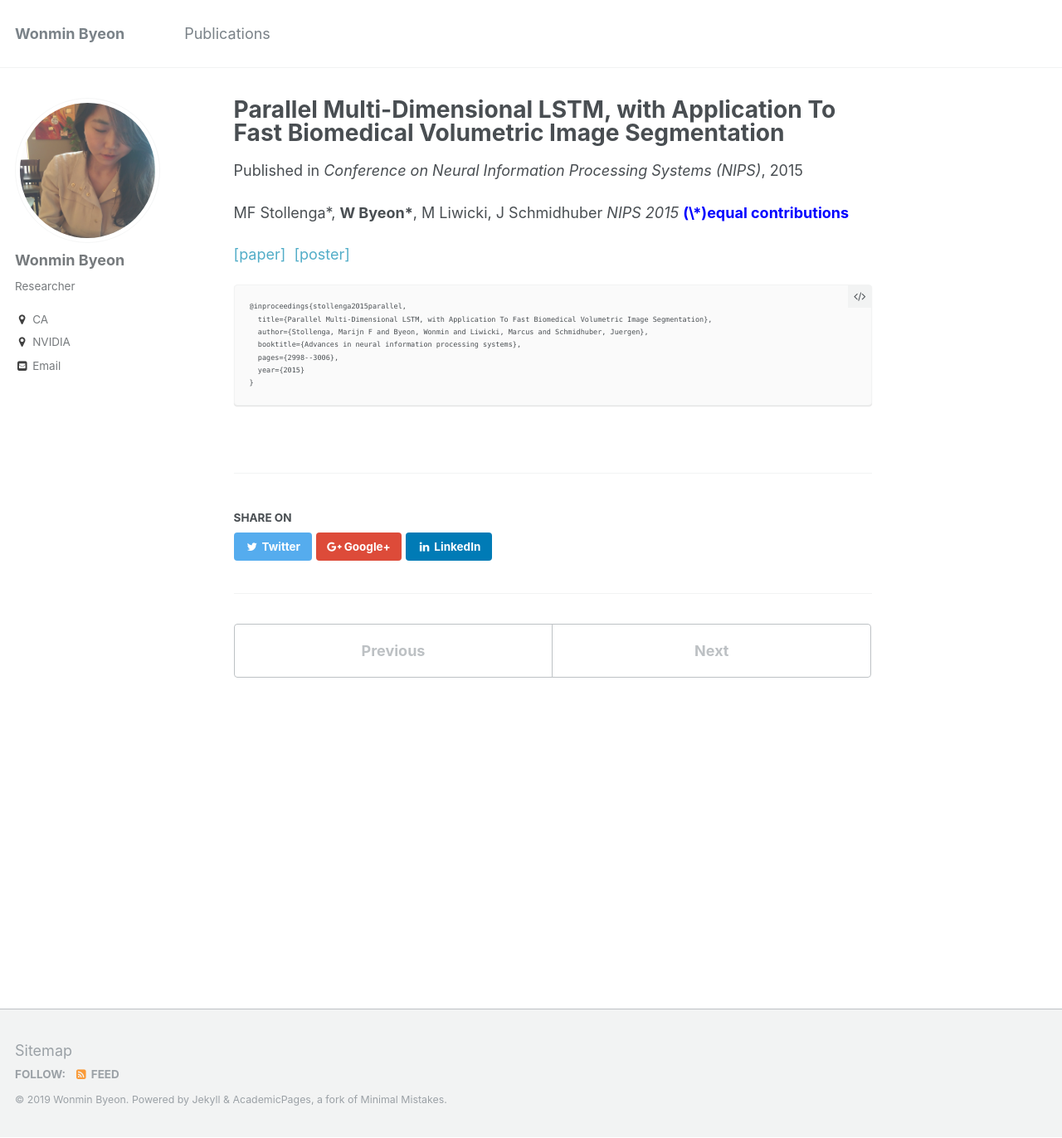
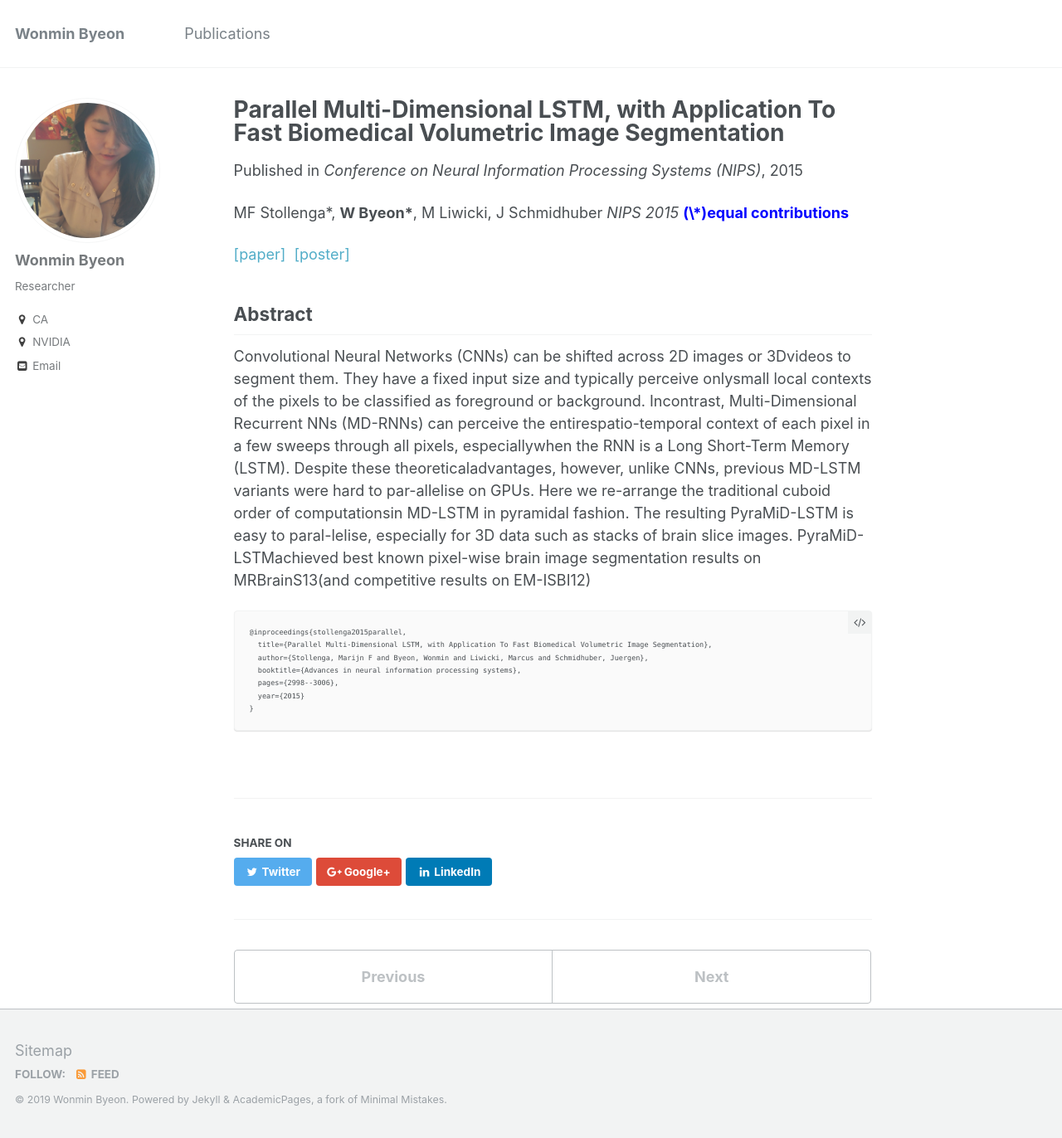
Before and after one commit to wonmin-byeon/wonmin-byeon.github.io, a Jekyll site: the page built from _publications/2015-12-05-nips.md, in a window 1280 px wide and 1372 px high. Shown: the whole window at 83% size. Built offline with Jekyll 4.4.1, drawn with Linux system fonts in a browser that asks for light colours.

Commit message:
changing front format

````diff
--- a/_publications/2015-12-05-nips.md
+++ b/_publications/2015-12-05-nips.md
@@ -10,6 +10,10 @@ paperurl: 'http://wonmin-byeon.github.io/files/2-15-nips.pdf'
 [[paper]](http://papers.nips.cc/paper/5642-parallel-multi-dimensional-lstm-with-application-to-fast-biomedical-volumetric-image-segmentation.pdf) &nbsp;[[poster]](http://wonmin-byeon.github.io/files/nips15-poster.pdf)
 
 
+## Abstract
+Convolutional Neural Networks (CNNs) can be shifted across 2D images or 3Dvideos to segment them. They have a fixed input size and typically perceive onlysmall local contexts of the pixels to be classified as foreground or background. Incontrast, Multi-Dimensional Recurrent NNs (MD-RNNs) can perceive the entirespatio-temporal context of each pixel in a few sweeps through all pixels, especiallywhen the RNN is a Long Short-Term Memory (LSTM). Despite these theoreticaladvantages, however, unlike CNNs, previous MD-LSTM variants were hard to par-allelise on GPUs. Here we re-arrange the traditional cuboid order of computationsin MD-LSTM in pyramidal fashion. The resulting PyraMiD-LSTM is easy to paral-lelise, especially for 3D data such as stacks of brain slice images. PyraMiD-LSTMachieved best known pixel-wise brain image segmentation results on MRBrainS13(and competitive results on EM-ISBI12)
+
+
 ```
 @inproceedings{stollenga2015parallel,
   title={Parallel Multi-Dimensional LSTM, with Application To Fast Biomedical Volumetric Image Segmentation},
````
